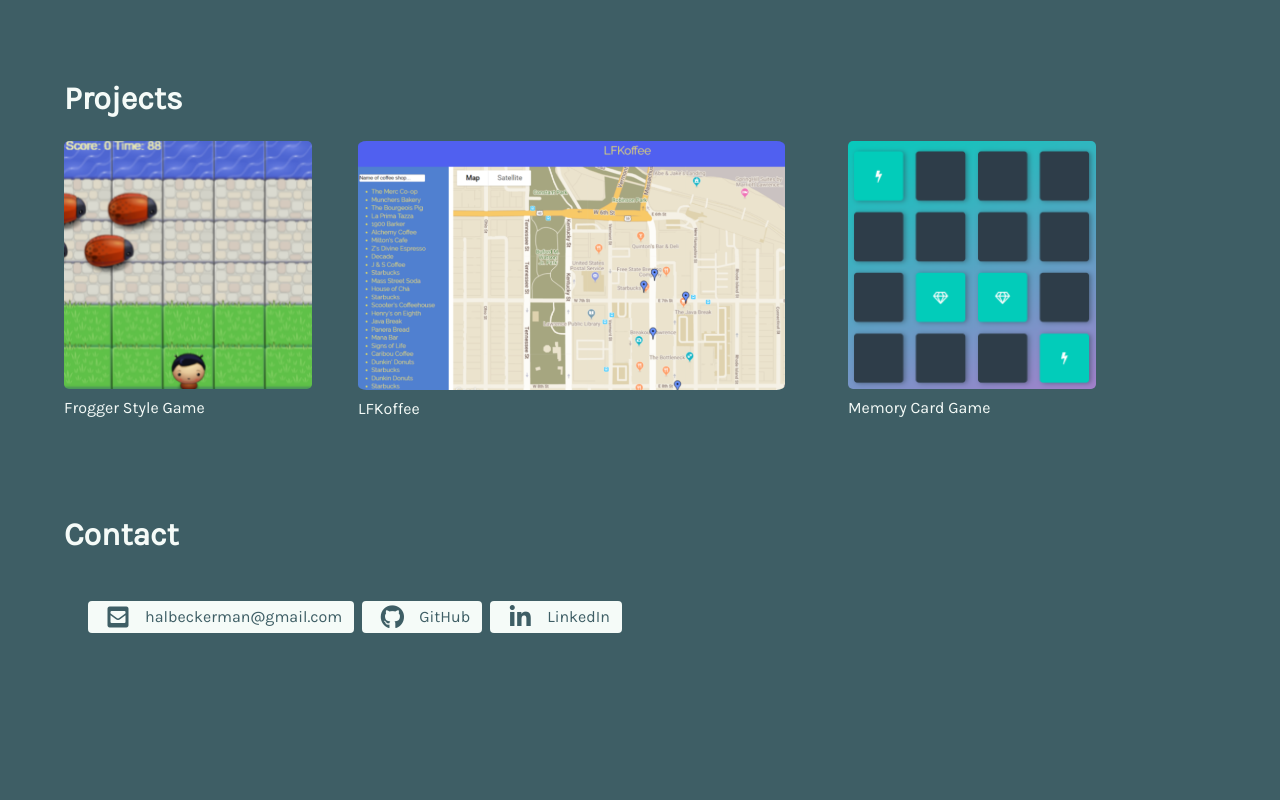
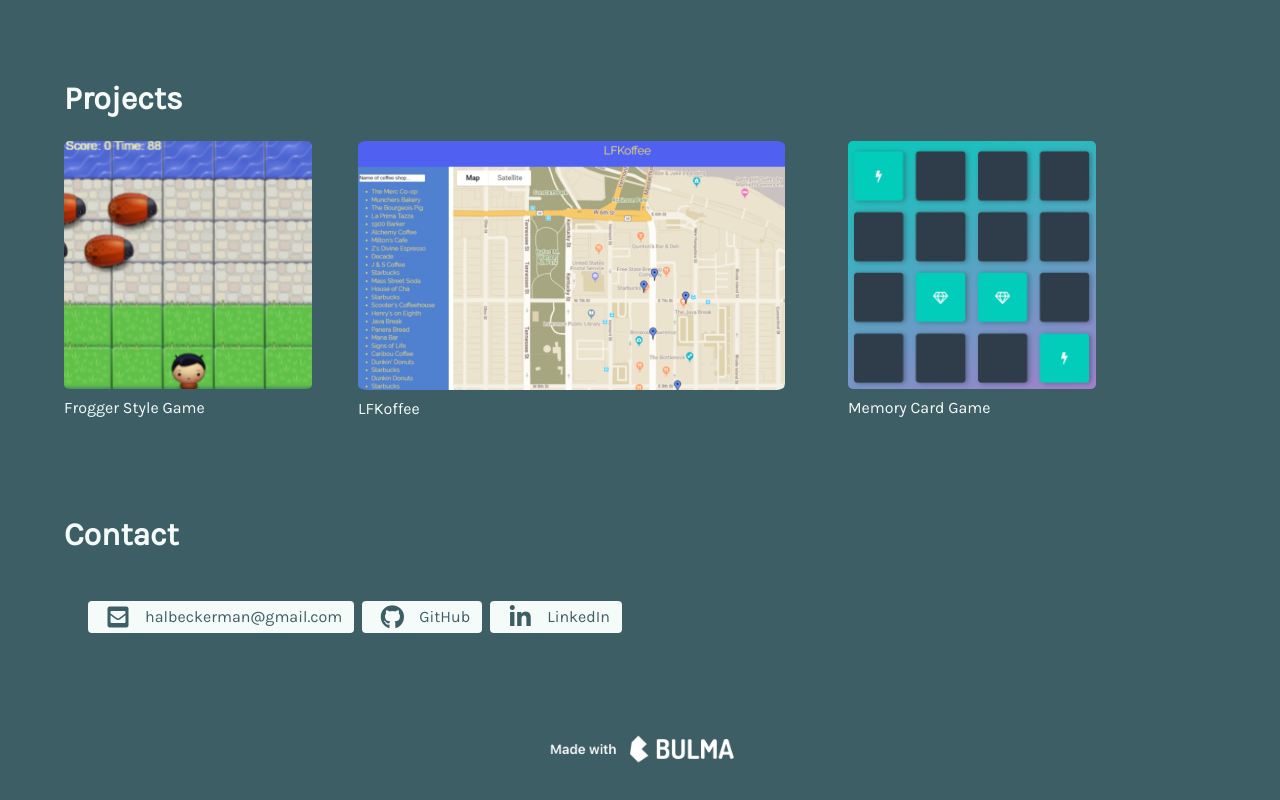
Before and after one commit to Zestymcspicy/Zestymcspicy.github.io, a website: page index.html in a window 1280 px wide. Shown: the part 1140-1940 px from the top of the page. Before the commit the page ends 1917 px from the top, so only its background shows below. Drawn offline with Linux system fonts and the light colour scheme; a web font is replaced by a local one.

Commit message:
added "made with Bulma"

```diff
--- a/index.html
+++ b/index.html
@@ -97,7 +97,7 @@
       <div id="contact" class="section">
         <div class="container">
           <span class="title is-3">Contact</span>
-            <footer class="footer">
+          <footer class="footer">
               <div class="level">
 
                 <div class="level-left tags">
@@ -119,13 +119,18 @@
                     <span class="icon is-large">
                       <i class="fab fa-linkedin-in"></i>
                     </span>
-                    <span class="is-hidden-mobile">LinkedIn</span>
-                  </a>
+                  <span class="is-hidden-mobile">LinkedIn</span>
+                </a>
               </div>
             </div>
+          </footer>
+          </div>
+          <div class="content has-text-centered">
+            <p>
+              <a href="https://bulma.io"><img id="bulma" class="does-transform" src="images/made-with-bulma--white.png" alt="made with Bulma"></a>
+            </p>
           </div>
         </div>
-      </footer>
-    <script src="js/main.js"></script>
   </body>
+  <script src="js/main.js"></script>
 </html>
--- a/sass/styles.scss
+++ b/sass/styles.scss
@@ -27,6 +27,10 @@
 
 .invisible-text {
   color: $my-gray;
+}
+
+#bulma{
+  height: 40px;
 }
 
 #dropped-sub{
```
Also changed, not shown: css/styles.css, images/made-with-bulma--white.png (added).
